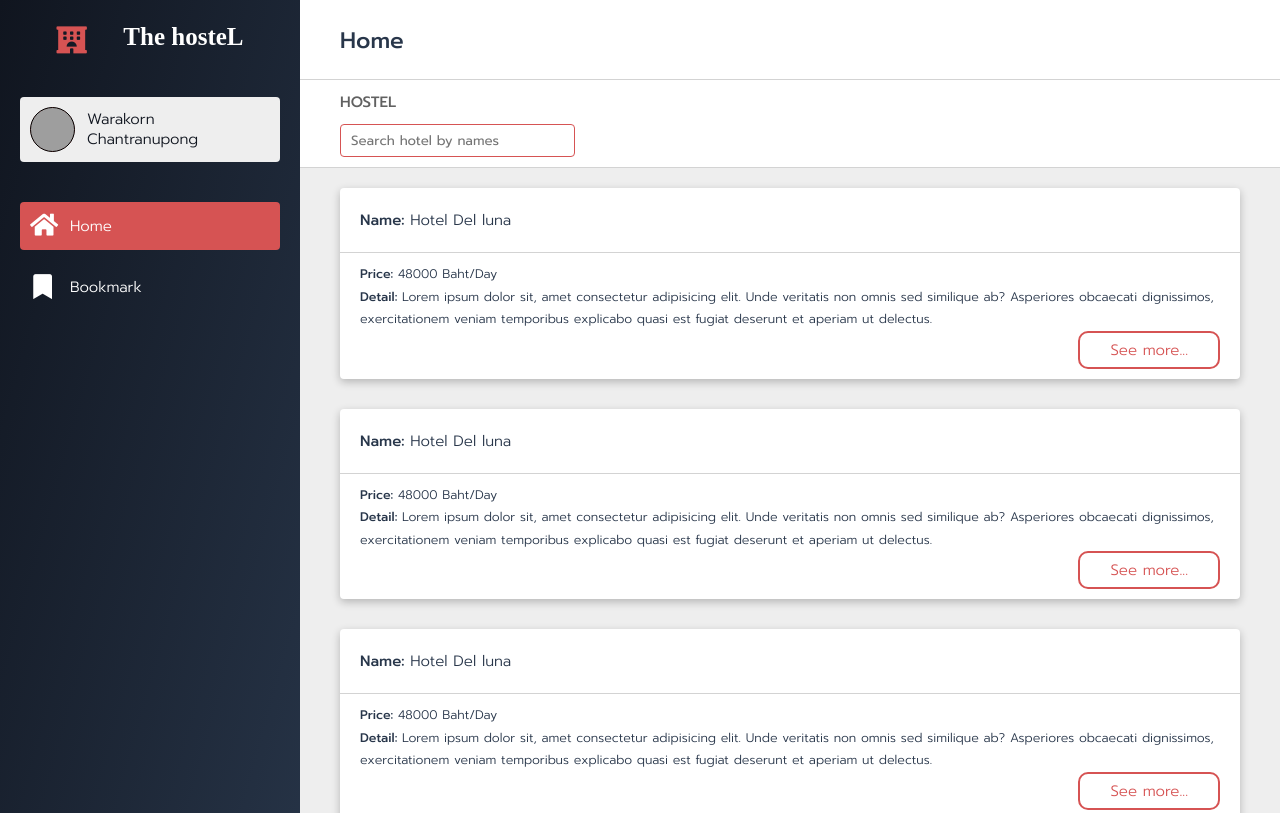
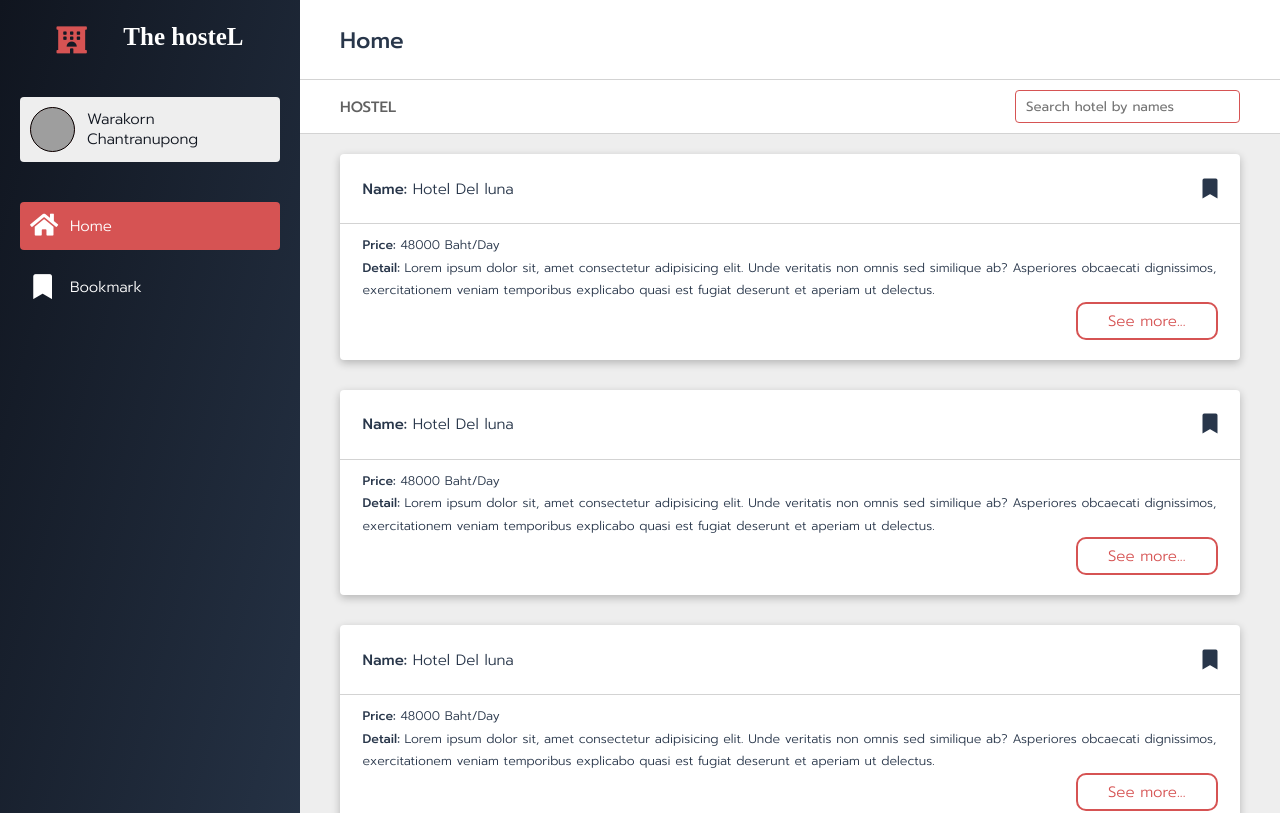
Before and after one commit to boy-warakorn/hostel-management, a React (Create React App) app: page /home in a window 1280 px wide. Shown: the top 813 px of the page. Built offline with nearby package versions, Linux system fonts and the light colour scheme; grey boxes are pictures that could not be loaded; a web font is replaced by a local one.

Commit message:
add: functionality

```diff
--- a/src/components/common/SecondaryButton.js
+++ b/src/components/common/SecondaryButton.js
@@ -1,8 +1,12 @@
 import React from 'react';
 import './SecondaryButton.css';
 
-const SecondaryButton = ({ title }) => {
-  return <div className='secondary-button'>{title}</div>;
+const SecondaryButton = ({ title, onClick }) => {
+  return (
+    <div className='secondary-button' onClick={onClick}>
+      {title}
+    </div>
+  );
 };
 
 export default SecondaryButton;
--- a/src/components/hostel/HostelItem.css
+++ b/src/components/hostel/HostelItem.css
@@ -10,8 +10,18 @@
 }
 
 .hostel-item-title-box {
-  padding: 2rem;
+  padding: 2.25rem;
   border-bottom: var(--line);
+
+  display: flex;
+  justify-content: space-between;
+  align-items: center;
+}
+
+.hostel-item-title-box i {
+  font-size: 2rem;
+  color: var(--color-secondary);
+  cursor: pointer;
 }
 
 .hostel-item-title-box > p {
@@ -19,7 +29,7 @@
 }
 
 .hostel-item-detail-box {
-  padding: 1rem 2rem;
+  padding: 1rem 2.25rem;
   display: flex;
   flex-direction: column;
 }
--- a/src/components/hostel/HostelItem.js
+++ b/src/components/hostel/HostelItem.js
@@ -1,14 +1,24 @@
 import React from 'react';
 import './HostelItem.css';
 import SecondaryButton from '../common/SecondaryButton';
+import { useHistory, useLocation } from 'react-router-dom';
 
 const HostelItem = () => {
+  const history = useHistory();
+  const location = useLocation();
+
+  const OnClickHandler = () => {
+    history.push(`${location.pathname}/hostel/1`);
+  };
+
   return (
     <div className='hostel-item-card'>
       <div className='hostel-item-title-box'>
         <p>
           <span>Name:</span> Hotel Del luna
         </p>
+        <i className='fas fa-bookmark'></i>
+        {/* <i className='far fa-bookmark'></i> */}
       </div>
       <div className='hostel-item-detail-box'>
         <p>
@@ -20,8 +30,8 @@ const HostelItem = () => {
           Asperiores obcaecati dignissimos, exercitationem veniam temporibus
           explicabo quasi est fugiat deserunt et aperiam ut delectus.
         </p>
-        <div className='flex-end'>
-          <SecondaryButton title='See more...' />
+        <div className='flex-end' style={{ marginBottom: '1rem' }}>
+          <SecondaryButton title='See more...' onClick={OnClickHandler} />
         </div>
       </div>
     </div>
--- a/src/components/hostel/HostelTitle.css
+++ b/src/components/hostel/HostelTitle.css
@@ -1,11 +1,11 @@
 .hostel-title {
-  padding: 1rem 0 1rem 4rem;
+  padding: 1rem 4rem;
   font-size: 1.5rem;
   font-weight: 500;
   border-bottom: var(--line);
   color: var(--color-grey);
+
+  display: flex;
+  justify-content: space-between;
+  align-items: center;
 }
-
-.hostel-title > p {
-  margin-bottom: 1rem;
-}
--- a/src/components/hostel/HostelTitle.js
+++ b/src/components/hostel/HostelTitle.js
@@ -3,7 +3,7 @@ import './HostelTitle.css';
 
 const HostelTitle = () => {
   return (
-    <div class='hostel-title'>
+    <div className='hostel-title'>
       <p>HOSTEL</p>
       <input
         type='text'
```
Also changed, not shown: 1 other file (tests, documents, lock files or other folders).
